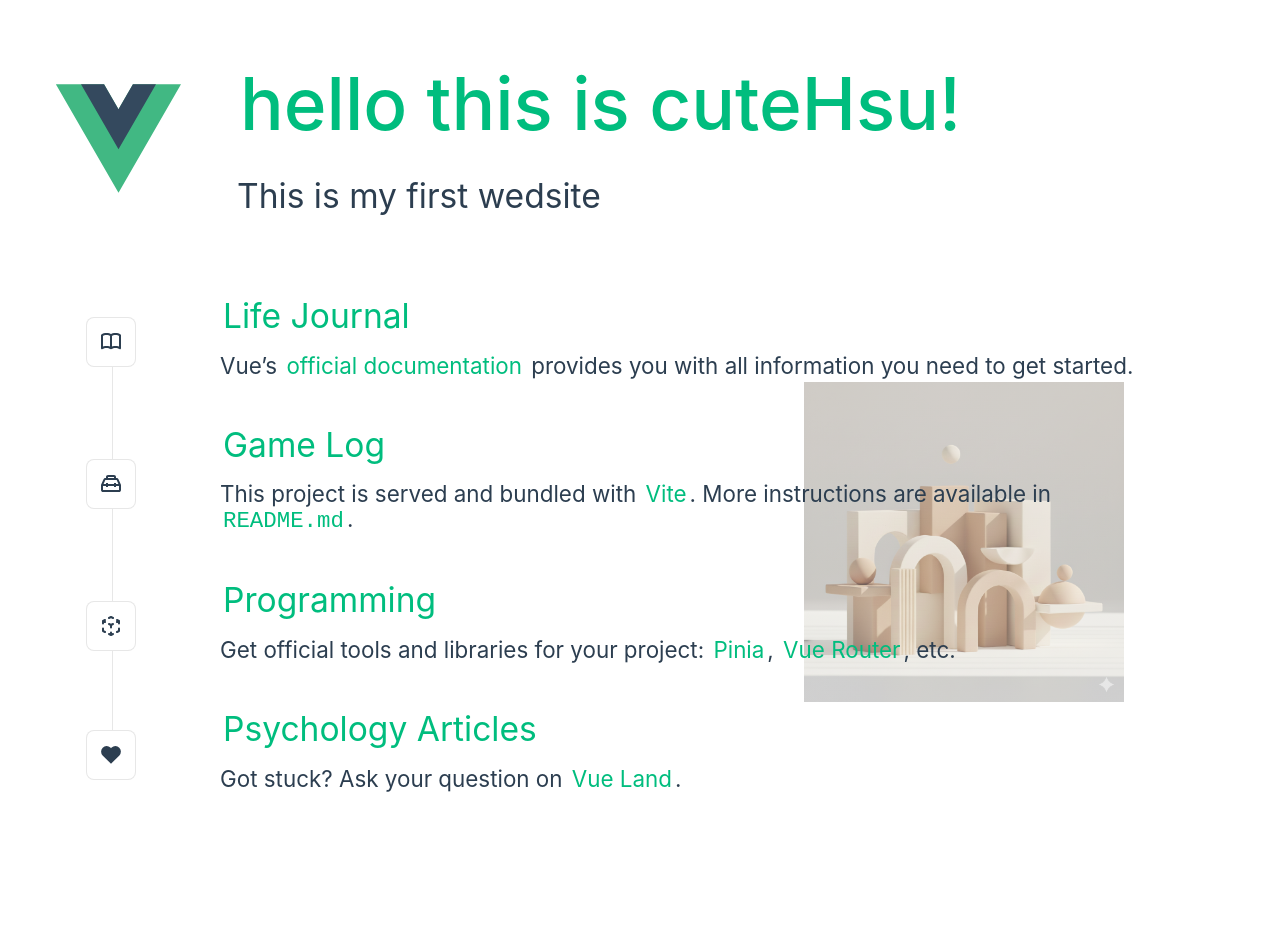
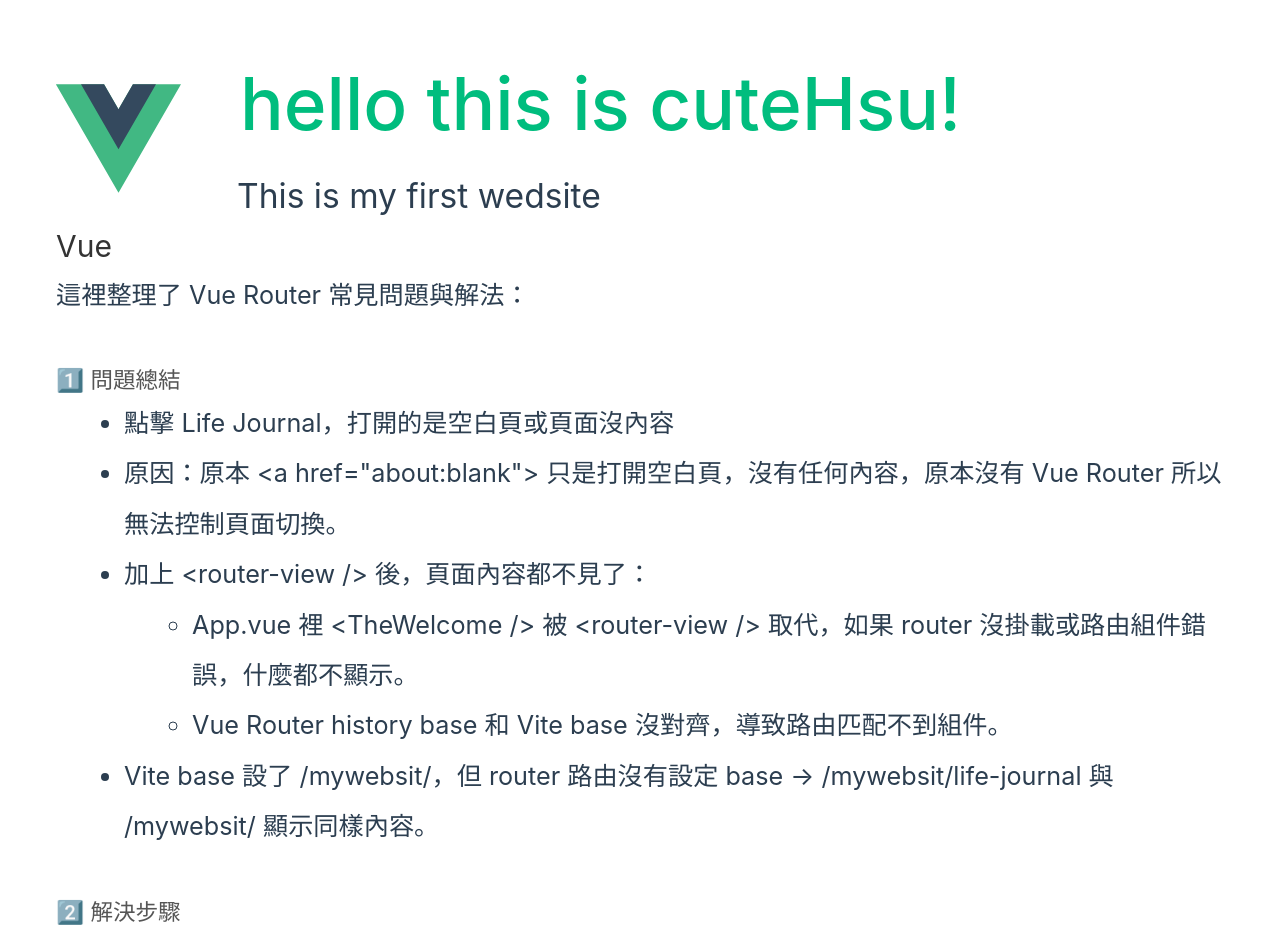
Before and after one commit to alenhsu1120/mywebsit, a Vue app: page /mywebsit/life-journal in a window 1280 px wide. Shown: the top 940 px of the page. Built offline with nearby package versions, Linux system fonts and the light colour scheme; the HTML template or start-up script is replaced by a standard one.

Commit message:
add page

```diff
--- a/package.json
+++ b/package.json
@@ -15,7 +15,8 @@
     "deploy": "pnpm run build && gh-pages -d dist"
   },
   "dependencies": {
-    "vue": "^3.5.25"
+    "vue": "^3.5.25",
+    "vue-router": "^4.6.4"
   },
   "devDependencies": {
     "@tsconfig/node24": "^24.0.3",
--- a/src/App.vue
+++ b/src/App.vue
@@ -13,8 +13,9 @@
   </header>
 
   <main>
-    <TheWelcome />
+    <router-view />
   </main>
+
 </template>
 
 <style scoped>
--- a/src/components/TheWelcome.vue
+++ b/src/components/TheWelcome.vue
@@ -5,7 +5,7 @@
         <DocumentationIcon class="icon-large" />
       </template>
       <template #heading>
-        <a href="about:blank" rel="noopener">Life Journal</a>
+        <router-link to="/life-journal">Life Journal</router-link>
       </template>
       <p class="welcome-text">
         Vue’s
--- a/src/main.ts
+++ b/src/main.ts
@@ -2,5 +2,8 @@
 
 import { createApp } from 'vue'
 import App from './App.vue'
+import router from './router'
 
-createApp(App).mount('#app')
+createApp(App)
+  .use(router) // <-- 掛載 router
+  .mount('#app')
--- /dev/null
+++ b/src/router/index.ts
@@ -0,0 +1,16 @@
+import { createRouter, createWebHistory } from 'vue-router'
+import TheWelcome from '@/components/TheWelcome.vue'
+import LifeJournal from '@/views/LifeJournal.vue'
+
+const routes = [
+  { path: '/', component: TheWelcome },          // 首頁
+  { path: '/life-journal', component: LifeJournal } // Life Journal 頁面
+]
+
+const router = createRouter({
+  // 這裡一定要加上和 Vite 一樣的 base
+  history: createWebHistory('/mywebsit/'),
+  routes,
+})
+
+export default router
--- /dev/null
+++ b/src/views/LifeJournal.vue
@@ -0,0 +1,111 @@
+<template>
+  <div>
+
+    <h1>Vue</h1>
+
+    <p>這裡整理了 Vue Router 常見問題與解法：</p>
+
+    <h2>1️⃣ 問題總結</h2>
+    <ul>
+      <li>點擊 Life Journal，打開的是空白頁或頁面沒內容</li>
+      <li>原因：原本 &lt;a href="about:blank"&gt; 只是打開空白頁，沒有任何內容，原本沒有 Vue Router 所以無法控制頁面切換。</li>
+      <li>加上 &lt;router-view /&gt; 後，頁面內容都不見了：
+        <ul>
+          <li>App.vue 裡 &lt;TheWelcome /&gt; 被 &lt;router-view /&gt; 取代，如果 router 沒掛載或路由組件錯誤，什麼都不顯示。</li>
+          <li>Vue Router history base 和 Vite base 沒對齊，導致路由匹配不到組件。</li>
+      </ul></li>
+      <li>Vite base 設了 /mywebsit/，但 router 路由沒有設定 base → /mywebsit/life-journal 與 /mywebsit/ 顯示同樣內容。</li>
+    </ul>
+
+    <h2>2️⃣ 解決步驟</h2>
+    <ol>
+      <li><strong>安裝 Vue Router</strong><br/>
+        <code>pnpm add vue-router@4</code> 或 <code>npm install vue-router@4</code>
+      </li>
+      <li><strong>建立 router/index.ts</strong><br/>
+<pre>
+import { createRouter, createWebHistory } from 'vue-router'
+import TheWelcome from '@/components/TheWelcome.vue'
+import LifeJournal from '@/views/LifeJournal.vue'
+
+const routes = [
+  { path: '/', component: TheWelcome },
+  { path: '/life-journal', component: LifeJournal },
+]
+
+const router = createRouter({
+  history: createWebHistory('/mywebsit/'), // 與 Vite base 相同
+  routes,
+})
+
+export default router
+</pre>
+      </li>
+      <li><strong>App.vue</strong><br/>
+<pre>
+&lt;main&gt;
+  &lt;router-view /&gt; &lt;!-- 路由組件渲染位置 --&gt;
+&lt;/main&gt;
+</pre>
+      </li>
+      <li><strong>LifeJournal.vue</strong> 這個頁面就是你現在看的頁面</li>
+      <li><strong>Vite base 設定</strong>
+<pre>
+// vite.config.ts
+export default defineConfig({
+  base: '/mywebsit/',
+  plugins: [vue()],
+  server: { host: true, port: 5174 }
+})
+</pre>
+      </li>
+      <li><strong>使用 router-link</strong>
+<pre>
+&lt;router-link to="/life-journal"&gt;Life Journal&lt;/router-link&gt;
+</pre>
+      </li>
+    </ol>
+
+    <h2>3️⃣ 測試流程</h2>
+    <ul>
+      <li>pnpm run dev</li>
+      <li>打開瀏覽器 <code>http://localhost:5174/mywebsit/</code> → 首頁 TheWelcome 顯示</li>
+      <li>點擊 Life Journal → URL 變成 <code>/mywebsit/life-journal</code> → LifeJournal 頁面顯示文字</li>
+    </ul>
+
+    <h2>✅ 關鍵點總結</h2>
+    <ul>
+      <li>Vite base 與 Vue Router history base 必須一致</li>
+      <li>App.vue 需使用 &lt;router-view /&gt;</li>
+      <li>路由組件路徑正確</li>
+      <li>&lt;router-link&gt; 代替原本 &lt;a&gt;</li>
+    </ul>
+  </div>
+</template>
+
+<script setup lang="ts">
+// 無需任何邏輯
+</script>
+
+<style scoped>
+h1 {
+  color: #333;
+}
+h2 {
+  color: #555;
+  margin-top: 1.5rem;
+}
+p, li, pre {
+  font-size: 0.9rem;
+  line-height: 2.0;
+}
+pre {
+  background: #f4f4f4;
+  padding: 0.5rem;
+  border-radius: 4px;
+  overflow-x: auto;
+}
+ul, ol {
+  margin-left: 1rem;
+}
+</style>
```
Also changed, not shown: 1 other file (tests, documents, lock files or other folders). Lines whose indentation alone changed are shown as unchanged.
